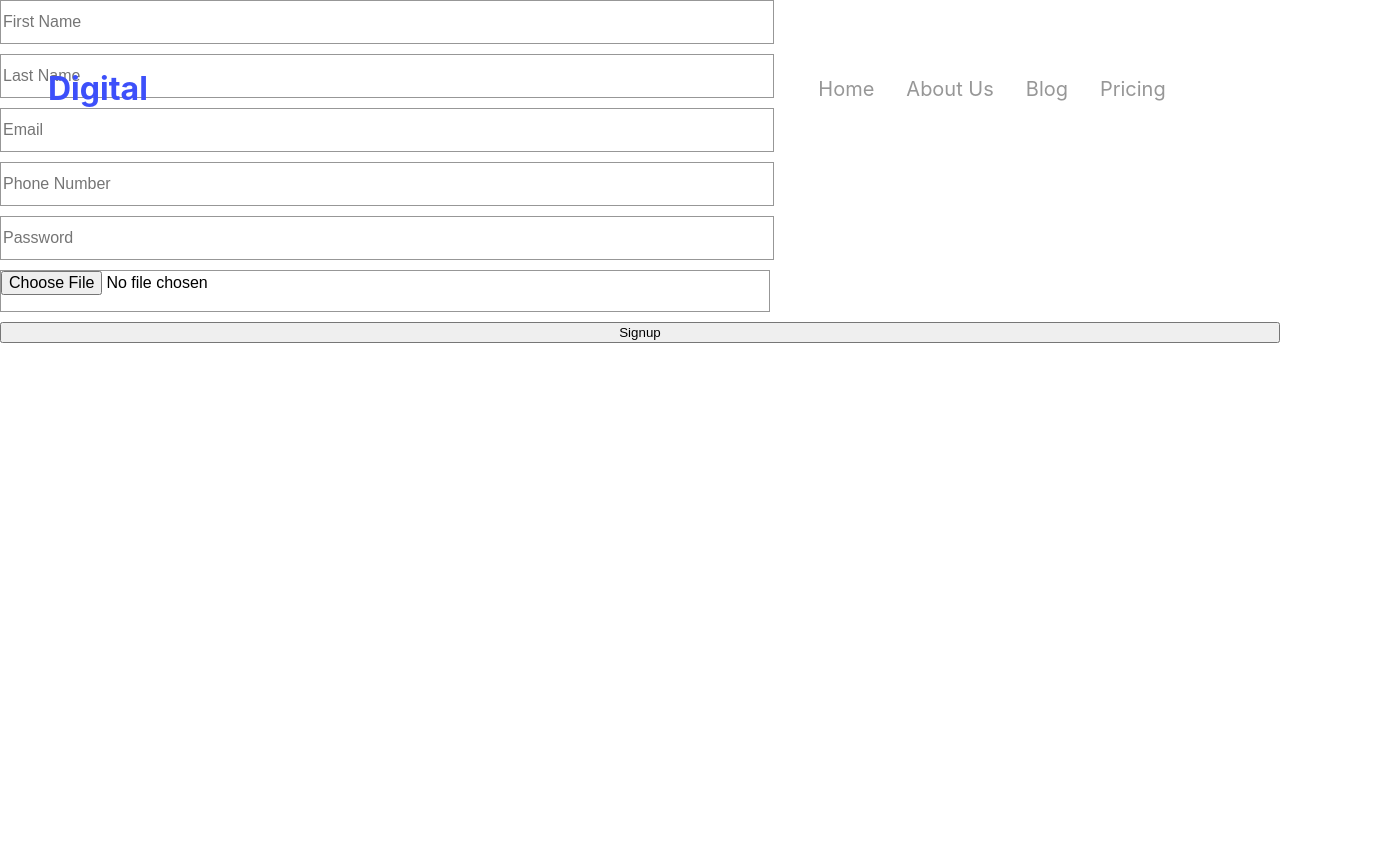
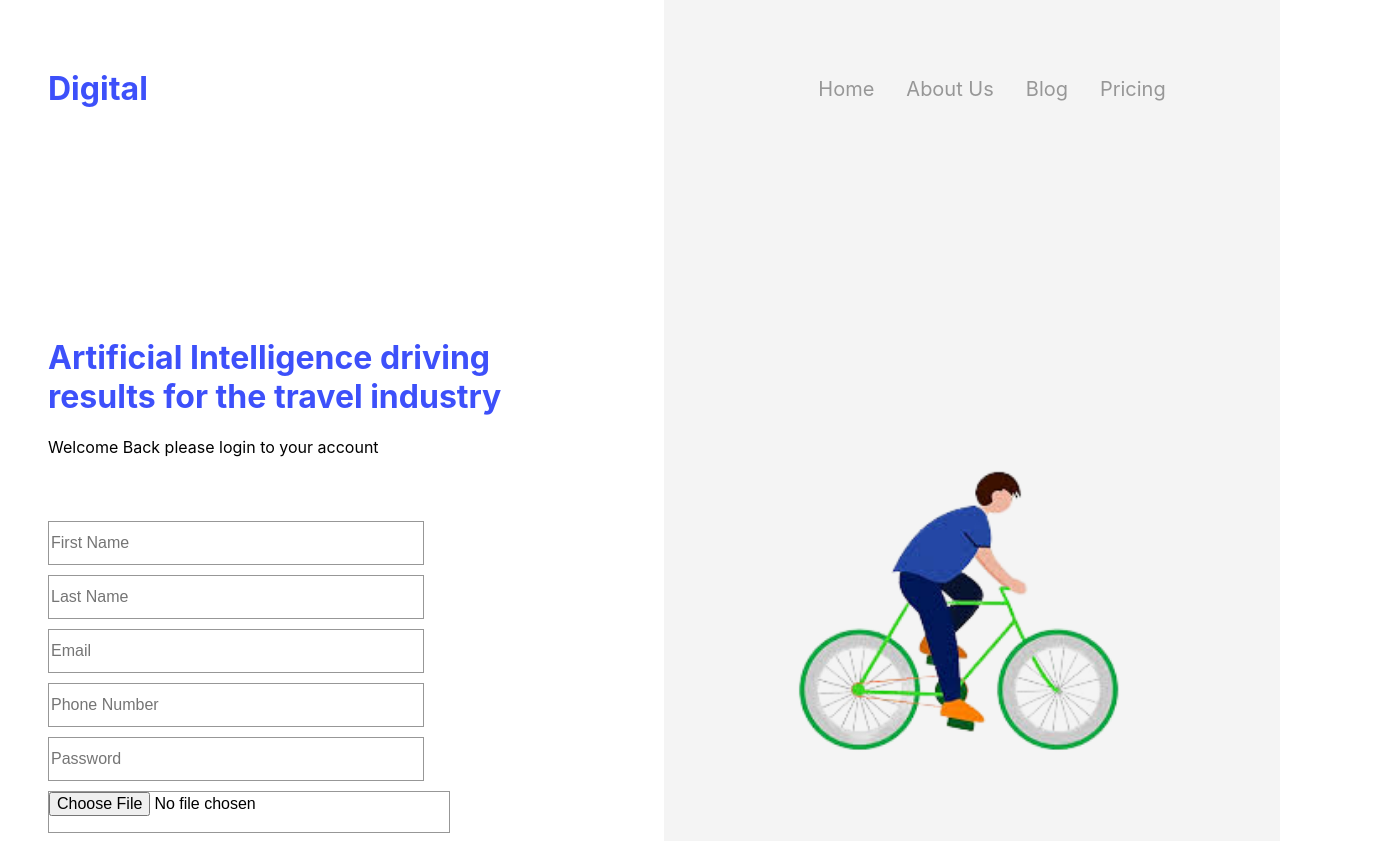
Before and after one commit to AsonglefacMillenium/bridgelabstest, a React (Create React App) app: page /signup in a window 1280 px wide. Shown: the top 841 px of the page, 1376 px wide, since content can reach past the window. Before the commit the page ends 800 px from the top, so only its background shows below. Built offline with nearby package versions, Linux system fonts and the light colour scheme.

Commit message:
Adding signup screen

```diff
--- a/src/App.js
+++ b/src/App.js
@@ -4,6 +4,7 @@ import Header from './components/header/Header'
 import Home from './pages/home/Home'
 import Signin from './pages/auth/Signin'
 import Signup from './pages/auth/Signup'
+import SignupScreen from './pages/auth/SignupScreen'
 
 const App = () => {
   return (
@@ -14,7 +15,7 @@ const App = () => {
         <Header/>
           <Routes>
             <Route path="/" element={<Home/>}></Route>
-            <Route path="/signup" element={<Signup/>}></Route>
+            <Route path="/signup" element={<SignupScreen/>}></Route>
             <Route path="/signin" element={<Signin/>}></Route>
             <Route path="/user" element={<Home/>}></Route>
           </Routes>
--- a/src/components/header/header.css
+++ b/src/components/header/header.css
@@ -1,7 +1,7 @@
 .header{
     display: flex;
     justify-content: space-between;
-    position: fixed;
+    position:absolute;
     width: 100%;
     padding: 3rem 3rem;
 }
--- a/src/pages/auth/Signup.jsx
+++ b/src/pages/auth/Signup.jsx
@@ -1,6 +1,6 @@
 import axios from "axios";
 import React, { useEffect, useState } from "react";
-import { useNavigate } from "react-router-dom";
+import { useNavigate, Link } from "react-router-dom";
 import './auth.css'
 
 const Signup = () => {
@@ -110,7 +110,13 @@ useEffect(() => {
           value={inputs.avatar}
           onChange={handleChange}
         />
-        <button type="submit">Signup</button>
+        <div className="signin__button">
+        <button type="submit" className="signin-btn">Signup</button>
+        <Link to="/">
+            <button className="signup-btn">Signin</button>
+          </Link>
+        </div>
+
       </form>
     </div>
   );
--- /dev/null
+++ b/src/pages/auth/SignupScreen.jsx
@@ -0,0 +1,30 @@
+import React from 'react'
+import Signup from './Signup'
+import './auth.css'
+import '../home/home.css'
+
+
+//asset import
+import HomeImage from '../../images/image2.png'
+
+const SignupScreen = () => {
+  return (
+    <div className='signup__screen'>
+     <div className='home-left'>
+        <div className='home-left__landing-text'>
+            <h1>Artificial Intelligence driving <br />results for the travel industry</h1>
+            <p>Welcome Back please login to your account</p>
+        </div>
+
+        <Signup/>
+     </div>
+     <div className="home-right">
+        <div className="home-right__img">
+            <img src={HomeImage} alt="home image" />
+        </div>
+     </div>
+    </div>
+  )
+}
+
+export default SignupScreen
--- a/src/pages/auth/auth.css
+++ b/src/pages/auth/auth.css
@@ -11,6 +11,9 @@ input{
     margin-bottom: 10px;
     border: 1px solid #979797;
     font-size: 16px;
+}
+[type=file]{
+    width: 400px;
 }
 
 .signin__button{
@@ -33,3 +36,10 @@ input{
     background-color: #ffffff;
     color: #3D50FA;
 }
+
+.signup__screen{
+    display: flex;
+    flex-direction: row;
+    height: 150vh;
+    width: 100vw;
+}
```
